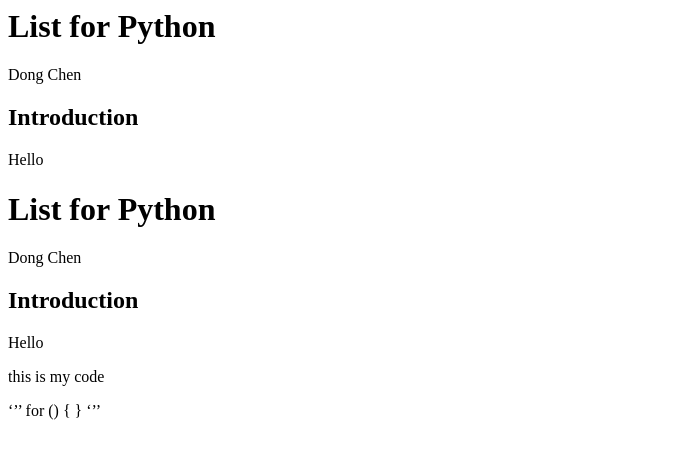
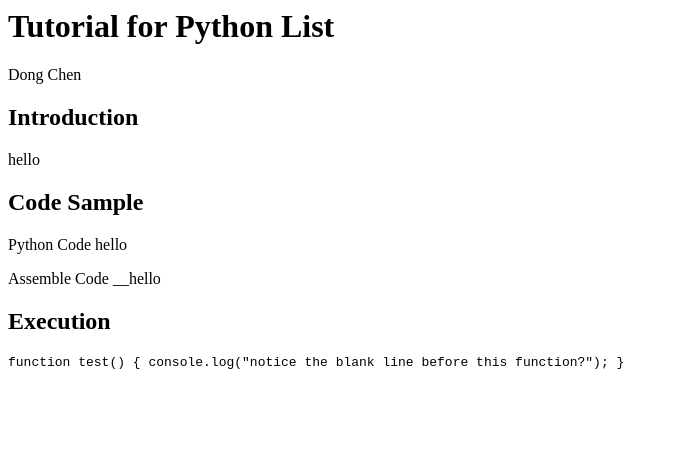
Before and after one commit to dongchen-coder/arrayIndexAnalysisByLLVMPY, a plain HTML site: page index.html in a window 1280 px wide. Shown: the whole page, without its empty margins (0-677 px from the left). Drawn offline with Linux system fonts and the light colour scheme.

Commit message:
markdown

```diff
--- a/index.html
+++ b/index.html
@@ -1,21 +1,23 @@
-<h1>List for Python</h1>
+<h1>Tutorial for Python List</h1>
 
 <p>Dong Chen</p>
 
 <h2>Introduction</h2>
 
-<p>Hello</p>
-<h1>List for Python</h1>
+<p>hello</p>
 
-<p>Dong Chen</p>
+<h2>Code Sample</h2>
 
-<h2>Introduction</h2>
+<p>Python Code
+    hello</p>
 
-<p>Hello</p>
+<p>Assemble Code
+        __hello</p>
 
-<p>this is my code </p>
+<h2>Execution </h2>
 
-<p>‘’’
-    for () {
-    }
-‘’’</p>
+<p><code>
+function test() {
+  console.log("notice the blank line before this function?");
+}
+</code></p>
```
Also changed, not shown: text.txt.
